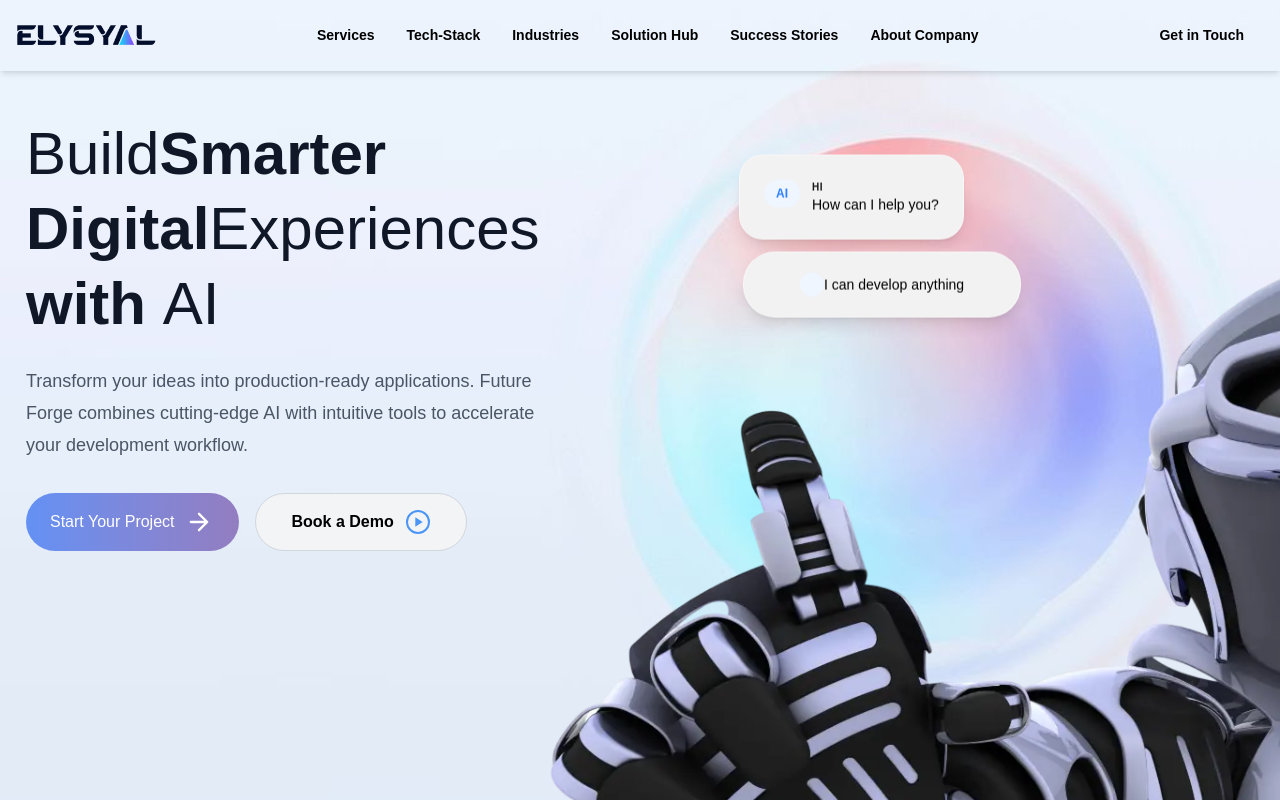
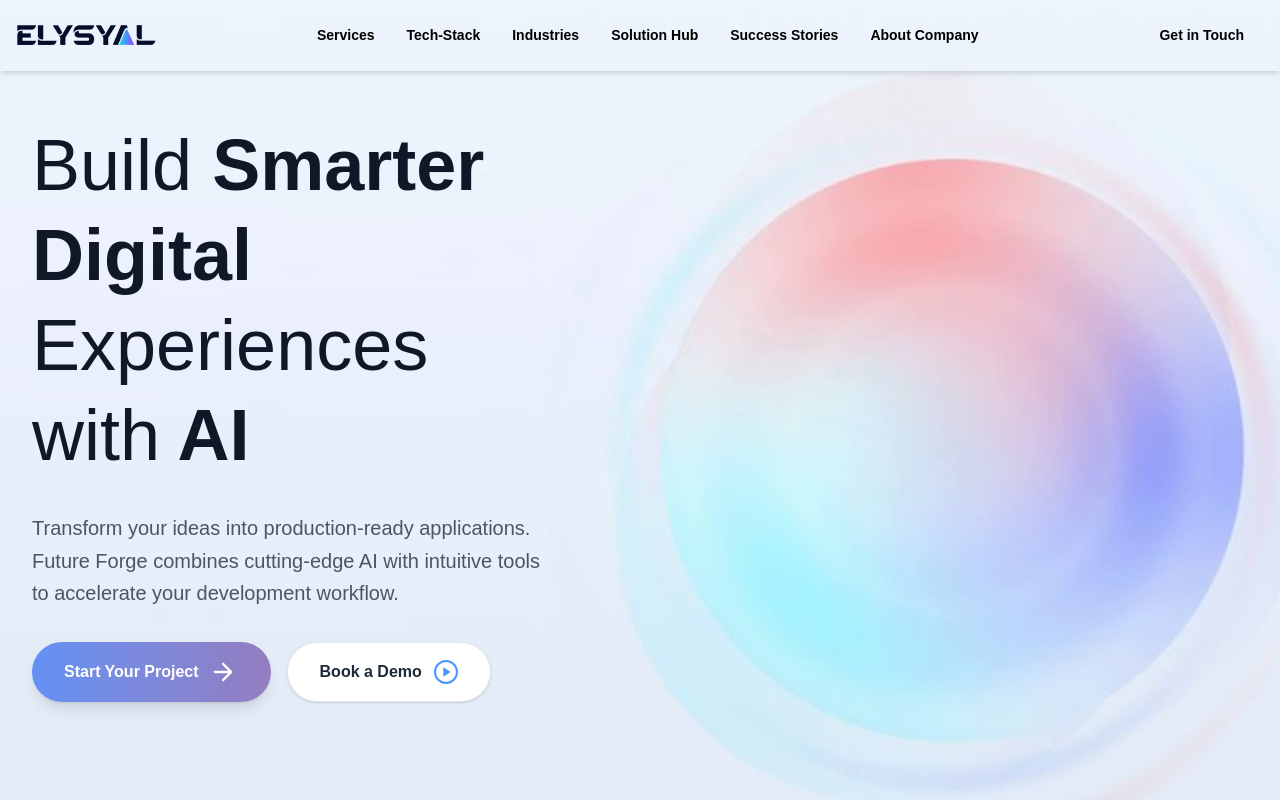
Before and after one commit to bhavya-radicalnow/elysyal-revamp, a Next.js app: page / in a window 1280 px wide. Shown: the top 800 px of the page. Built offline with nearby package versions, Linux system fonts and the light colour scheme.

Commit message:
added robot motion

```diff
--- a/src/components/section/Hero.js
+++ b/src/components/section/Hero.js
@@ -1,61 +1,54 @@
 "use client";
 
 import Image from "next/image";
+import { motion, useScroll, useTransform } from "framer-motion";
+import { useRef } from "react";
 
 export default function Hero() {
+  const containerRef = useRef(null);
+  const { scrollYProgress } = useScroll({
+    target: containerRef,
+    offset: ["start start", "end start"],
+  });
+
+  // Robot starts lower (400px down) and moves up as you scroll
+  const robotY = useTransform(scrollYProgress, [0, 0.5], [400, 0]);
+  const robotOpacity = useTransform(scrollYProgress, [0, 0.3], [0, 1]);
+
+  // Bubbles move in sync with the robot
+  const bubbleY = useTransform(scrollYProgress, [0, 0.5], [400, 0]);
+
   return (
-    //   <section className="relative min-h-screen overflow-x-hidden  bg-[url('/bg.webp')] bg-center bg-cover bg-fixed">
-    // <div className="max-w-7xl mx-auto px-4 sm:px-6 lg:px-8 py-0.4 pt-24 lg:pt-[269px] grid grid-cols-1 lg:grid-cols-2 gap-12 items-start">
-
-    <section className="relative min-h-screen overflow-x-hidden bg-[url('/bg.webp')] bg-top-left bg-cover  bg-fixed">
-      <div
-        className="max-w-7xl pt-24 mx-auto px-4
-      sm:px-6.5 py-1.9 mt-5      grid grid-cols-1
-       lg:grid-cols-2 lg:pt-[260] lg:py-1.8
-       items-start gap-12"
+    <section
+      ref={containerRef}
+      className="relative min-h-[120vh] overflow-hidden bg-[url('/bg.webp')] bg-cover bg-center bg-fixed"
     >
+      <div className="max-w-7xl mx-auto px-4 sm:px-6 lg:px-8 w-full h-full pt-32 lg:pt-30">
+        <div className="grid grid-cols-1 lg:grid-cols-2 gap-12 items-start">
           {/* LEFT CONTENT */}
-        <div className="max-w-xl space-y-6">
-          <h1
-            className="
-              font-bold text-gray-900
-              text-3xl
-              sm:text-4xl
-              md:text-5xl
-              xl:text-6xl
-              leading-tight
-            "
+          <motion.div
+            initial={{ opacity: 0, y: -50 }}
+            animate={{ opacity: 1, y: 0 }}
+            transition={{ duration: 0.8, ease: "easeOut" }}
+            className="space-y-8 z-10 relative"
           >
-            <span className="font-normal ">Build</span>
+            <h1 className="font-bold text-gray-900 text-4xl sm:text-5xl md:text-6xl xl:text-7xl leading-tight">
+              <span className="font-normal">Build</span>{" "}
               <span className="font-bold">Smarter</span> <br />
-            <span className="font-bold">Digital</span>
+              <span className="font-bold">Digital</span>{" "}
               <span className="font-normal">Experiences</span> <br />
-            <span className="font-bold">with</span>{" "}
-            <span className="font-normal">AI</span>
+              <span className="font-normal">with</span>{" "}
+              <span className="font-bold text-bold-600">AI</span>
             </h1>
 
-          <div>
-            <p
-              className="
-  text-gray-600
-  text-sm
-  sm:text-base
-  md:text-lg
-  leading-relaxed
-  sm:leading-7
-  md:leading-8
-  max-w-md
-  sm:max-w-lg
-"
-            >
+            <p className="text-gray-600 text-base sm:text-lg md:text-xl leading-relaxed max-w-lg">
               Transform your ideas into production-ready applications. Future
               Forge combines cutting-edge AI with intuitive tools to accelerate
               your development workflow.
-            </p>{" "}
-          </div>
+            </p>
 
-          <div className="flex flex-wrap gap-4 pt-2">
-            <button className="px-6 py-3 bg-gradient-to-r from-[#6391F4] to-[#937DC0] text-white rounded-full text-sm sm:text-base flex items-center gap-2 hover:opacity-90 transition">
+            <div className="flex flex-wrap gap-4">
+              <button className="px-8 py-4 bg-gradient-to-r from-[#6391F4] to-[#937DC0] text-white rounded-full text-base font-semibold flex items-center gap-2 hover:opacity-90 transition shadow-lg hover:shadow-xl transform hover:-translate-y-1">
                 Start Your Project
                 <svg
                   className="w-8 h-7"
@@ -73,7 +66,7 @@ export default function Hero() {
                 </svg>
               </button>
 
-            <button className="px-9 py-4 border border-gray-300 rounded-full text-black font-bold sm:text-base bg-gray-100 flex items-center gap-3 hover:bg-gray-200 transition">
+              <button className="px-8 py-4 bg-white border border-gray-200 rounded-full text-gray-800 text-base font-semibold flex items-center gap-3 hover:bg-gray-50 transition shadow-sm hover:shadow-md">
                 Book a Demo
                 <span className="w-6 h-6 border-2 border-[#4B95F9] rounded-full flex items-center justify-center">
                   <svg
@@ -86,61 +79,67 @@ export default function Hero() {
                 </span>
               </button>
             </div>
-        </div>
+          </motion.div>
 
-        <div className="relative flex justify-center items-center">
-          <div className="relative flex justify-center lg:justify-end overflow-visible mt-12 lg:mt-24 xl:mt-10">
+          {/* RIGHT CONTENT (Robot) - Absolute Bottom on Desktop */}
+          {/* RIGHT CONTENT (Robot) - Absolute Bottom on Desktop */}
+          <div className="relative mt-12 lg:mt-0 lg:absolute bottom-0 right-0 w-full lg:w-1/2 flex justify-center lg:justify-end items-end h-[400px] sm:h-[500px] lg:h-auto pointer-events-none">
             {/* Chat Bubbles */}
-            <div className="absolute top-45 lg:top-[0%] left-20 lg:left-95  z-20 flex flex-col gap-3 animate-float">
+            <motion.div
+              style={{ y: bubbleY, opacity: robotOpacity }}
+              className="absolute -top-3  left-4 sm:left-10 lg:-top-20 lg:left-0 z-20 flex flex-col gap-4 pointer-events-auto"
+            >
               {/* Bubble 1 */}
-              <div className="flex items-start gap-3  bg-[rgba(242,242,242,1)] backdrop-blur-md p-4 rounded-3xl  px-6 py-6 shadow-lg border border-white/40 w-max">
-                <div className="w-9 h-7 rounded-full bg-blue-50 flex items-center justify-center shrink-0">
-                  <span className="text-blue-500 text-xs font-bold">AI</span>
+              <motion.div
+                initial={{ opacity: 0, y: 20 }}
+                animate={{ opacity: 1, y: 0 }}
+                transition={{ delay: 0.5, duration: 0.6 }}
+                className="flex items-start gap-3 bg-white/80 backdrop-blur-md p-3 sm:p-4 rounded-2xl shadow-lg border border-white/50 max-w-[200px] sm:max-w-[250px]"
+              >
+                <div className="w-6 h-6 sm:w-8 sm:h-8 rounded-full bg-blue-100 flex items-center justify-center shrink-0">
+                  <div className="w-3 h-3 sm:w-4 sm:h-4 bg-blue-500 rounded-full"></div>
                 </div>
                 <div>
-                  <p className="text-[10px] text-black-500 font-semibold uppercase tracking-wider">
+                  <p className="text-[10px] sm:text-xs text-gray-500 font-semibold uppercase tracking-wider mb-1">
                     Hi
                   </p>
-                  <p className="text-sm text-black font-medium">
-                    How can I help you?
+                  <p className="text-xs sm:text-sm text-gray-800 font-medium">
+                    How i can help you?
                   </p>
-                  <span className="text-blue-500 text-xs font-bold"></span>
                 </div>
-              </div>
+              </motion.div>
 
               {/* Bubble 2 */}
-              <div className="flex items-center justify-center bg-[rgb(242,242,242)] backdrop-blur-md py-5 px-14 rounded-4xl shadow-lg border border-white/40 w-max ml-1">
-              <div className="w-6 h-6 rounded-full bg-blue-50 flex items-center justify-center shrink-0-translate-y-[8px] "></div>
-                <p className="text-sm text-black font-medium">
+              <motion.div
+                initial={{ opacity: 0, y: 20 }}
+                animate={{ opacity: 1, y: 0 }}
+                transition={{ delay: 0.8, duration: 0.6 }}
+                className="flex items-center gap-3 bg-white/80 backdrop-blur-md py-2 px-4 sm:py-3 sm:px-5 rounded-2xl shadow-lg border border-white/50 ml-4 sm:ml-8"
+              >
+                <div className="w-1.5 h-1.5 sm:w-2 sm:h-2 rounded-full bg-blue-500"></div>
+                <p className="text-xs sm:text-sm text-gray-800 font-medium">
                   I can develop anything
                 </p>
-              </div>
-            </div>
+              </motion.div>
+            </motion.div>
 
+            {/* Robot Image */}
+            <motion.div
+              style={{ y: robotY, opacity: robotOpacity }}
+              transition={{ duration: 1, ease: "easeOut" }}
+              className="relative w-full flex items-end justify-center lg:justify-end"
+            >
+              <div className="relative w-[380px] pt-16 sm:w-[500px] md:w-[500px] lg:w-[600px] xl:w-[800px] h-auto">
                 <Image
                   src="/robot1.webp"
                   alt="AI Robot"
-              width={1400}
-              height={1400}
+                  width={1200}
+                  height={1200}
                   priority
-              className="
-    absolute right-25 bottom-0 size-19
-      relative z-10
-      w-[340px]
-      sm:w-[420px]
-      md:w-[520px]
-      lg:w-[670px]
-      xl:w-[1200px]
-      max-w-none
-      h-auto
-      -translate-y-24
-      lg:-translate-y-20
-      lg:translate-x-1.7
-      xl:translate-x-60
-      xl:-translate-y-1.7
-       xl:top-35
-    "
+                  className="object-contain object-bottom drop-shadow-2xl"
                 />
+              </div>
+            </motion.div>
           </div>
         </div>
       </div>
```
Lines whose indentation alone changed are shown as unchanged.
